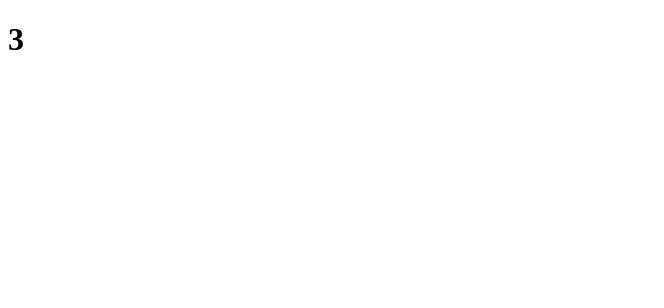
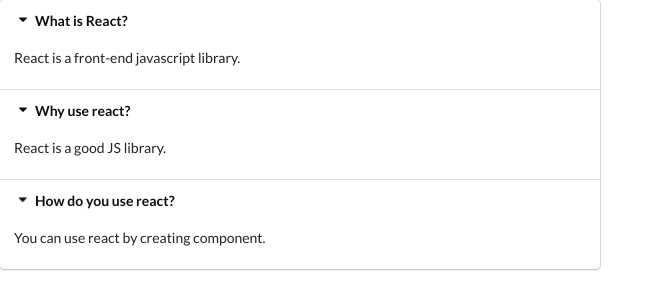
Before and after one commit to Sonu-kumar-web/Different-Widgets-by-React-Hooks, a React (Create React App) app: page / in a window 1280 px wide. Shown: the top 308 px of the page, without its empty margins (0-664 px from the left). Built offline with nearby package versions, Linux system fonts and the light colour scheme.

Commit message:
Add Styling on Accordion

```diff
--- a/public/index.html
+++ b/public/index.html
@@ -24,6 +24,12 @@
       work correctly both with client-side routing and a non-root public URL.
       Learn how to configure a non-root public URL by running `npm run build`.
     -->
+      <link
+         rel="stylesheet"
+         href="https://cdnjs.cloudflare.com/ajax/libs/semantic-ui/2.4.1/semantic.min.css"
+         integrity="sha512-8bHTC73gkZ7rZ7vpqUQThUDhqcNFyYi2xgDgPDHc+GXVGHXq+xPjynxIopALmOPqzo9JZj0k6OqqewdGO3EsrQ=="
+         crossorigin="anonymous"
+      />
       <title>Widgets</title>
    </head>
    <body>
--- a/src/App.js
+++ b/src/App.js
@@ -1,7 +1,7 @@
 import React from "react";
 import Accordion from "./components/Accordion";
 
-// we can create items inside the component for out side the component it does not matter because it is a static Array
+// we can create items inside the component for outside the component it does not matter because it is a static Array
 const items = [
    {
       title: "What is React?",
@@ -17,7 +17,7 @@ const items = [
    },
 ];
 
-const App = (props) => {
+const App = () => {
    return (
       <div>
          <Accordion items={items} />
--- a/src/components/Accordion.js
+++ b/src/components/Accordion.js
@@ -1,11 +1,20 @@
 import React from "react";
 
 const Accordion = ({ items }) => {
-   return (
-      <div>
-         <h1>{items.length}</h1>
-      </div>
-   );
+   const renderItems = items.map((item) => {
+      return (
+         <React.Fragment key={item.title}>
+            <div className="title active">
+               <i className="dropdown icon"></i>
+               {item.title}
+            </div>
+            <div className="content active">
+               <p>{item.content}</p>
+            </div>
+         </React.Fragment>
+      );
+   });
+   return <div className="ui styled accordion">{renderItems}</div>;
 };
 
 export default Accordion;
```
